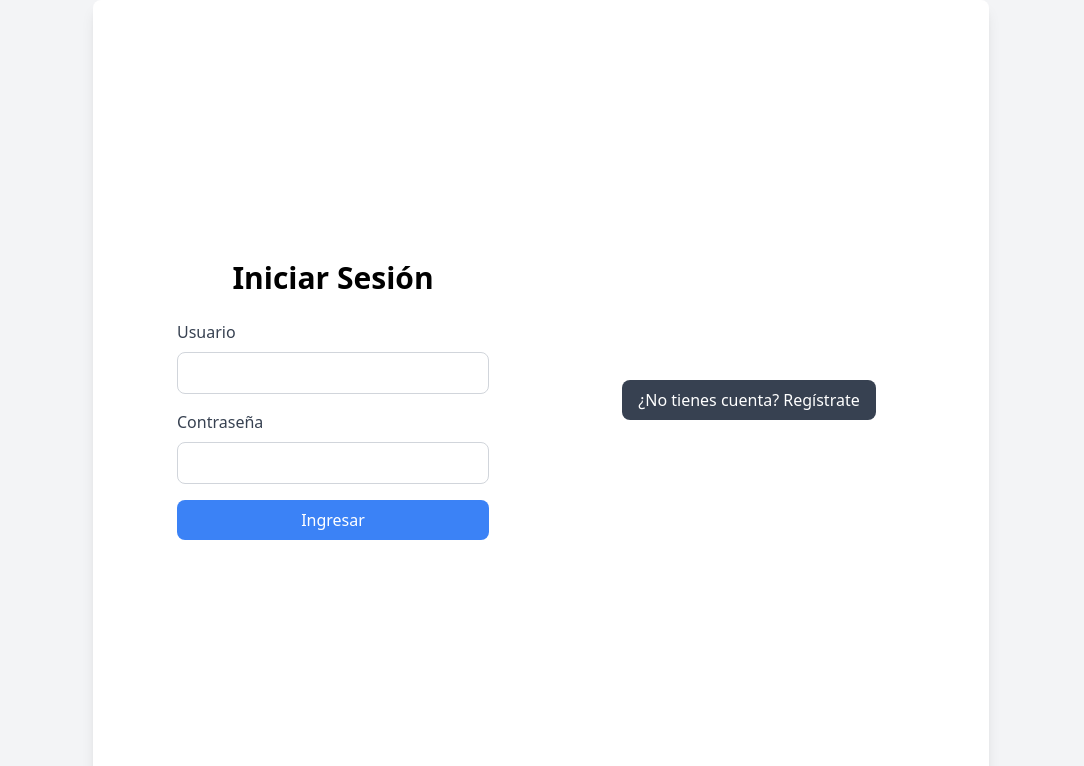
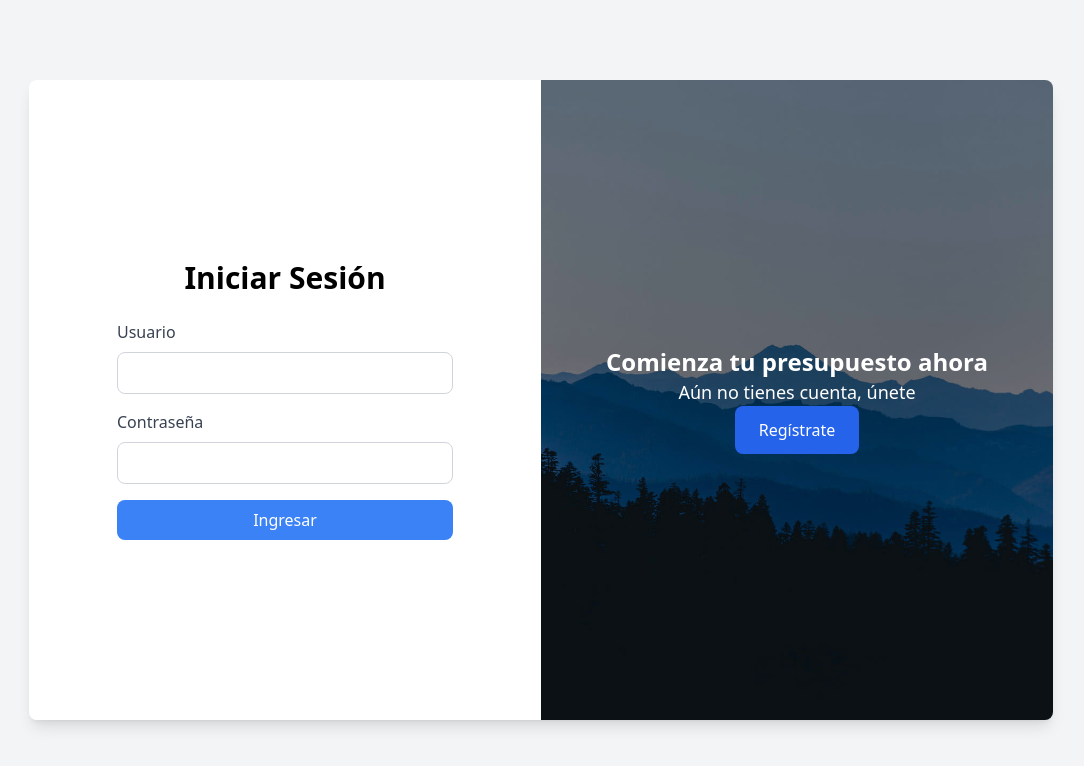
Before and after one commit to alexisgohe/finanSmartFrontend, an Angular app: page /login in a window 1280 px wide. Shown: the top 766 px of the page, without its empty margins (99-1183 px from the left). Built offline with nearby package versions, Linux system fonts and the light colour scheme.

Commit message:
FIX - Se establece diseño a login

```diff
--- a/angular.json
+++ b/angular.json
@@ -34,6 +34,11 @@
               {
                 "glob": "**/*",
                 "input": "public"
+              },
+              {
+                "glob": "**/*",
+                "input": "src/assets",
+                "output": "/assets"
               }
             ],
             "styles": [
--- a/src/app/modules/login/login.component.html
+++ b/src/app/modules/login/login.component.html
@@ -1,128 +1,99 @@
-<div class="relative min-h-screen flex items-center justify-center bg-gray-100">
-  <div class="container max-w-4xl flex shadow-lg rounded-lg overflow-hidden relative">
+<div class="relative min-h-screen flex items-center justify-center bg-gray-100 h-4/5">
+  <div class="container max-w-5xl max-h-full h-4/5 flex shadow-lg rounded-lg overflow-hidden relative">
     <!-- Contenedor principal -->
-    <div
-      *ngIf="isLogin"
-      class="panel-container flex w-full h-full transition-all duration-1000 ease-in-out transform"
-      [ngClass]="{ 'animate-fadeIn': isLogin, 'animate-fadeOut': !isLogin }"
-    >
+    <div *ngIf="isLogin" class="panel-container flex w-full h-full transition-all duration-1000 ease-in-out transform"
+      [ngClass]="{ 'animate-fadeIn': isLogin, 'animate-fadeOut': !isLogin }">
       <!-- Panel izquierdo: Login -->
-      <div
-        class="flex w-full h-screen bg-white p-8 transition-all duration-1000 ease-in-out transform"
-        [ngClass]="{ 'animate-fadeIn': isLogin, 'animate-fadeOut': !isLogin }"
-      >
-        <div class="w-1/2 flex flex-col justify-center items-center">
+      <div class="flex w-full bg-white transition-all duration-1000 ease-in-out transform h-full"
+        [ngClass]="{ 'animate-fadeIn': isLogin, 'animate-fadeOut': !isLogin }">
+
+        <!-- Sección del formulario -->
+        <div class="w-1/2 flex flex-col justify-center items-center p-8">
           <h2 class="text-3xl font-bold text-center mb-6">Iniciar Sesión</h2>
           <form [formGroup]="formLogin" class="w-3/4">
             <div class="mb-4">
-              <label for="nombre_usuario" class="block text-gray-700 mb-2">
-                Usuario
-              </label>
-              <input
-                id="nombre_usuario"
-                formControlName="nombre_usuario"
-                type="text"
-                class="input-field"
-              />
+              <label for="nombre_usuario" class="block text-gray-700 mb-2">Usuario</label>
+              <input id="nombre_usuario" formControlName="nombre_usuario" type="text" class="input-field" />
             </div>
-
             <div class="mb-4">
-              <label for="password" class="block text-gray-700 mb-2">
-                Contraseña
-              </label>
-              <input
-                id="password"
-                formControlName="password"
-                type="password"
-                class="input-field"
-              />
+              <label for="password" class="block text-gray-700 mb-2">Contraseña</label>
+              <input id="password" formControlName="password" type="password" class="input-field" />
             </div>
-
-            <button
-              (click)="onLogin()"
-              class="w-full bg-blue-500 text-white py-2 rounded-lg transform transition duration-500 hover:bg-blue-600 hover:scale-105 hover:shadow-lg focus:outline-none focus:ring focus:ring-blue-300 animate-pop"
-            >
+            <button (click)="onLogin()"
+              class="w-full bg-blue-500 text-white py-2 rounded-lg transform transition duration-500 hover:bg-blue-600 hover:scale-105 hover:shadow-lg focus:outline-none focus:ring focus:ring-blue-300 animate-pop">
               Ingresar
             </button>
           </form>
         </div>
-        <div class="w-1/2 flex items-center justify-center">
-          <button
-            class="bg-gray-700 text-white px-4 py-2 rounded-lg transform transition duration-500 hover:bg-gray-600 hover:scale-105 hover:shadow-lg focus:outline-none focus:ring focus:ring-gray-300 animate-pop"
-            (click)="toggleLogin()"
-          >
-            ¿No tienes cuenta? Regístrate
-          </button>
+
+        <!-- Sección de fondo -->
+        <div class="relative w-1/2 flex flex-col items-center justify-center p-8 bg-cover bg-center"
+          style="background-image: url('/assets/fondo.jpg')">
+          <!-- Capa superpuesta oscura -->
+          <div class="absolute inset-0 bg-black opacity-50"></div>
+          <div class="relative z-10 flex flex-col items-center justify-center text-white">
+            <h2 class="text-2xl font-bold text-white">Comienza tu presupuesto ahora</h2>
+            <p class="text-lg text-white">Aún no tienes cuenta, únete</p>
+            <button
+              class="bg-blue-600 text-white px-6 py-3 rounded-lg transform transition-all duration-500 hover:bg-blue-500 hover:scale-105 hover:shadow-2xl focus:outline-none focus:ring focus:ring-blue-400 focus:ring-offset-2"
+              (click)="toggleLogin()">
+              Regístrate
+            </button>
+          </div>
         </div>
       </div>
+
     </div>
 
-    <div
-      class="panel-container flex w-full h-full transition-all duration-1000 ease-in-out transform"
-      [ngClass]="{ 'animate-fadeIn': !isLogin, 'animate-fadeOut': isLogin }"
-      *ngIf="!isLogin"
-    >
+    <div class="panel-container flex w-full h-full transition-all duration-1000 ease-in-out transform"
+      [ngClass]="{ 'animate-fadeIn': !isLogin, 'animate-fadeOut': isLogin }" *ngIf="!isLogin">
       <!-- Panel derecho: Registro -->
-      <div
-        class="flex w-full h-screen bg-gray-100 p-8 transition-all duration-1000 ease-in-out transform"
-        [ngClass]="{ 'animate-fadeIn': !isLogin, 'animate-fadeOut': isLogin }"
-      >
-        <div class="w-1/2 flex items-center justify-center">
-          <button
-            class="bg-gray-700 text-white px-4 py-2 rounded-lg transform transition duration-500 hover:bg-gray-600 hover:scale-105 hover:shadow-lg focus:outline-none focus:ring focus:ring-gray-300 animate-pop"
-            (click)="toggleLogin()"
-          >
-            ¿Ya tienes cuenta? Inicia sesión
-          </button>
+      <div class="flex w-full bg-white transition-all duration-1000 ease-in-out transform h-full"
+        [ngClass]="{ 'animate-fadeIn': !isLogin, 'animate-fadeOut': isLogin }">
+
+        <!-- Sección del fondo -->
+        <div class="relative w-1/2 flex flex-col items-center justify-center p-8 bg-cover bg-center"
+          style="background-image: url('/assets/fondo.jpg')">
+          <!-- Capa superpuesta oscura -->
+          <div class="absolute inset-0 bg-black opacity-50"></div>
+          <div class="relative z-10 flex flex-col items-center justify-center text-white">
+            <h2 class="text-2xl font-bold">¡Bienvenido!</h2>
+            <p class="text-lg text-gray-300">Si ya tienes una cuenta, inicia sesión aquí</p>
+            <button
+              class="bg-blue-600 text-white px-6 py-3 rounded-lg transform transition-all duration-500 hover:bg-blue-500 hover:scale-105 hover:shadow-2xl focus:outline-none focus:ring focus:ring-blue-400 focus:ring-offset-2"
+              (click)="toggleLogin()">
+              Inicia sesión
+            </button>
+          </div>
         </div>
-        <div class="w-1/2 flex flex-col justify-center items-center">
+
+        <!-- Sección del formulario de registro -->
+        <div class="w-1/2 flex flex-col justify-center items-center p-8">
           <h2 class="text-3xl font-bold text-center mb-6">Crear Cuenta</h2>
           <form [formGroup]="formRegister" class="w-3/4">
             <div class="mb-4">
-              <label for="nombre_usuario" class="block text-gray-700 mb-2">
-                Usuario
-              </label>
-              <input
-                id="nombre_usuario"
-                formControlName="nombre_usuario"
-                type="text"
-                class="input-field"
-              />
+              <label for="nombre_usuario" class="block text-gray-700 mb-2">Usuario</label>
+              <input id="nombre_usuario" formControlName="nombre_usuario" type="text" class="input-field" />
             </div>
 
             <div class="mb-4">
-              <label for="email" class="block text-gray-700 mb-2">
-                Correo Electrónico
-              </label>
-              <input
-                id="email"
-                formControlName="email"
-                type="email"
-                class="input-field"
-              />
+              <label for="email" class="block text-gray-700 mb-2">Correo Electrónico</label>
+              <input id="email" formControlName="email" type="email" class="input-field" />
             </div>
 
             <div class="mb-4">
-              <label for="password" class="block text-gray-700 mb-2">
-                Contraseña
-              </label>
-              <input
-                id="password"
-                formControlName="password"
-                type="password"
-                class="input-field"
-              />
+              <label for="password" class="block text-gray-700 mb-2">Contraseña</label>
+              <input id="password" formControlName="password" type="password" class="input-field" />
             </div>
 
-            <button
-              (click)="onRegister()"
-              class="w-full bg-blue-500 text-white py-2 rounded-lg transform transition duration-500 hover:bg-blue-600 hover:scale-105 hover:shadow-lg focus:outline-none focus:ring focus:ring-blue-300 animate-pop"
-            >
+            <button (click)="onRegister()"
+              class="w-full bg-blue-500 text-white py-2 rounded-lg transform transition duration-500 hover:bg-blue-600 hover:scale-105 hover:shadow-lg focus:outline-none focus:ring focus:ring-blue-300 animate-pop">
               Registrarse
             </button>
           </form>
         </div>
       </div>
+
     </div>
   </div>
 </div>
```
Also changed, not shown: src/assets/fondo.jpg (added).
